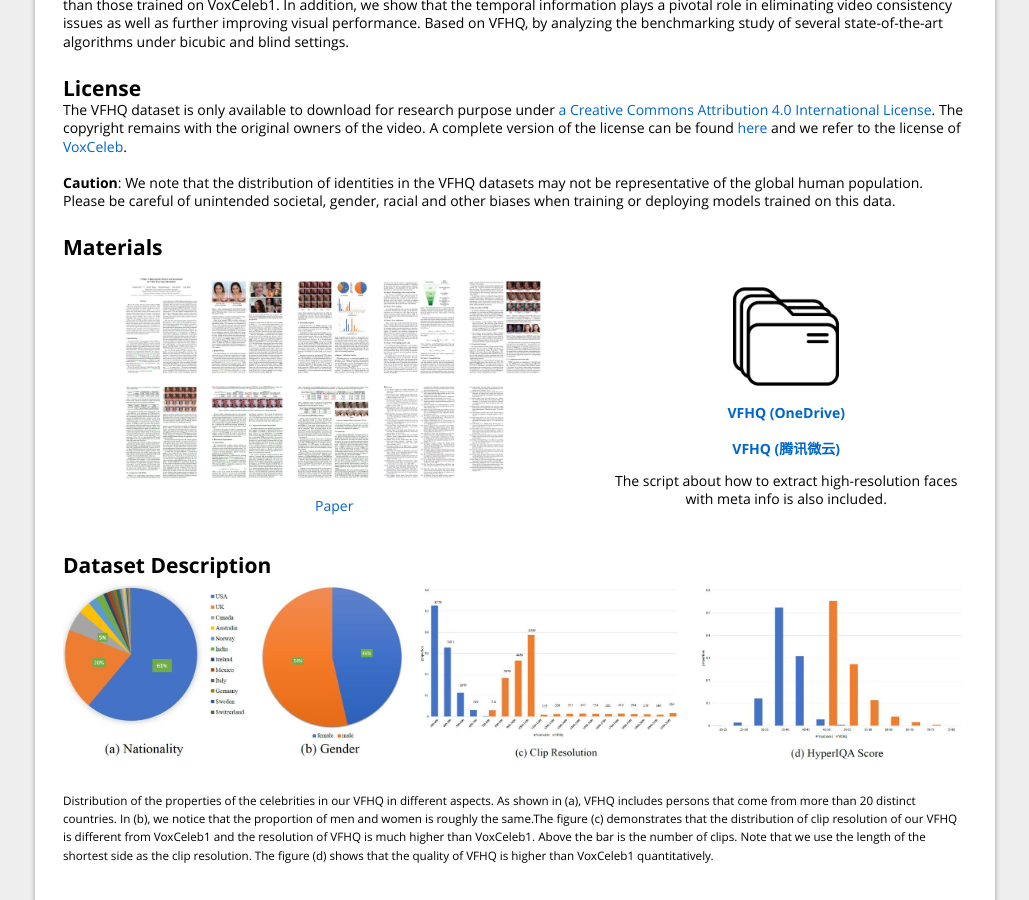
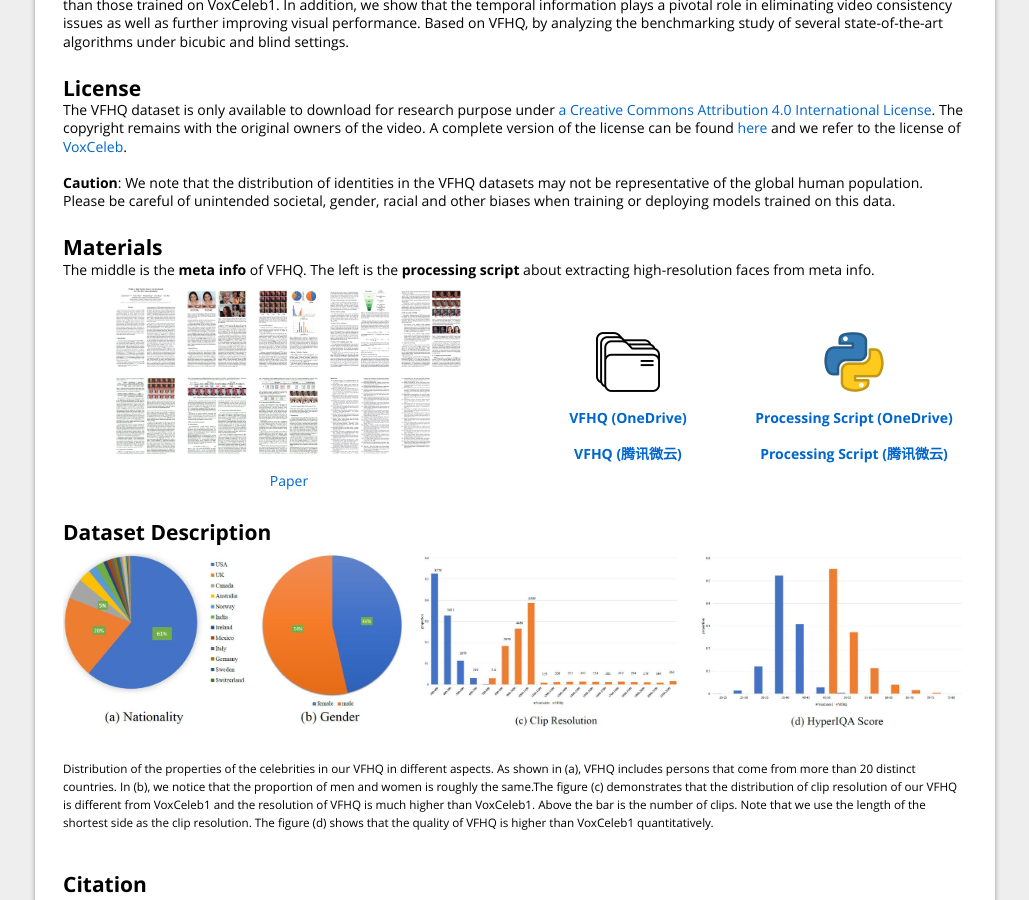
Before and after one commit to LiangbinXie/LiangbinXie.github.io, a Jekyll site: the page projects/vfhq.html, which Jekyll copies as it is, in a window 1280 px wide and 900 px high, scrolled down 960 px. Shown: the whole window, without its empty margins (125-1154 px from the left). Built offline with Jekyll 4.4.1, drawn with Linux system fonts in a browser that asks for light colours; formulas are drawn with MathJax 3.

Commit message:
update vfhq project

```diff
--- a/projects/vfhq.html
+++ b/projects/vfhq.html
@@ -178,6 +178,47 @@
       <!--=================Materials==========================-->
       <div class="section materials" , id="materials">
         <h2>Materials</h2>
+        The middle is the <b>meta info</b> of VFHQ. The left is the <b>processing script</b> about extracting
+        high-resolution faces from meta info.
+        <table width="100%" align="center" border=none cellspacing="0" cellpadding="10">
+          <tr>
+            <td width="40%">
+              <center>
+                <a href="https://arxiv.org/abs/2101.04061" target="_blank" class="imageLink"><img
+                    src="./VFHQ_src/paper_thumbnail.jpg" , width="80%"></a><br><br>
+                <a href="https://arxiv.org/abs/2101.04061" target="_blank">Paper</a>
+              </center>
+            </td>
+            <td width="20%" valign="middle">
+              <br>
+              <center>
+                <img src="./folders.png" , width="30%"><br><br>
+                <span class="block-text">
+                  <a href="https://1drv.ms/u/s!Ag1HH_EDGMqqh2OkSCrp4Ql3i17Q?e=ZTvUAP" target="_blank">
+                    <strong>&nbsp;VFHQ (OneDrive)&nbsp;</strong></a></span><br><br>
+                <span class=" block-text">
+                  <a href="https://share.weiyun.com/RB8c5NlN" target="_blank"> <strong>&nbsp;VFHQ
+                      (腾讯微云)&nbsp;</strong></a></span>
+              </center>
+            </td>
+            <td width="20%" valign="middle">
+              <br>
+              <center>
+                <img src="./python_icon.png" , width="30%"><br><br>
+                <span class="block-text">
+                  <a href="https://1drv.ms/u/s!Ag1HH_EDGMqqh2e_C7_9L0tV-N7u?e=nYGlKg" target="_blank">
+                    <strong>&nbsp;Processing Script (OneDrive)&nbsp;</strong></a></span><br><br>
+                <span class=" block-text">
+                  <a href="https://share.weiyun.com/qr3k40jV" target="_blank"> <strong>&nbsp;Processing Script
+                      (腾讯微云)&nbsp;</strong></a>
+                </span>
+              </center>
+            </td>
+          </tr>
+        </table>
+      </div>
+      <!-- <div class="section materials" , id="materials">
+        <h2>Materials</h2>
         <table width="100%" align="center" border=none cellspacing="0" cellpadding="30">
           <tr>
             <td width="60%">
@@ -205,7 +246,7 @@
             </td>
           </tr>
         </table>
-      </div>
+      </div> -->
       <!--=================Dataset Description==========================-->
       <div class="section Description" , id="description">
         <h2>Dataset Description</h2>
```
Also changed, not shown: projects/python_icon.png (added).
